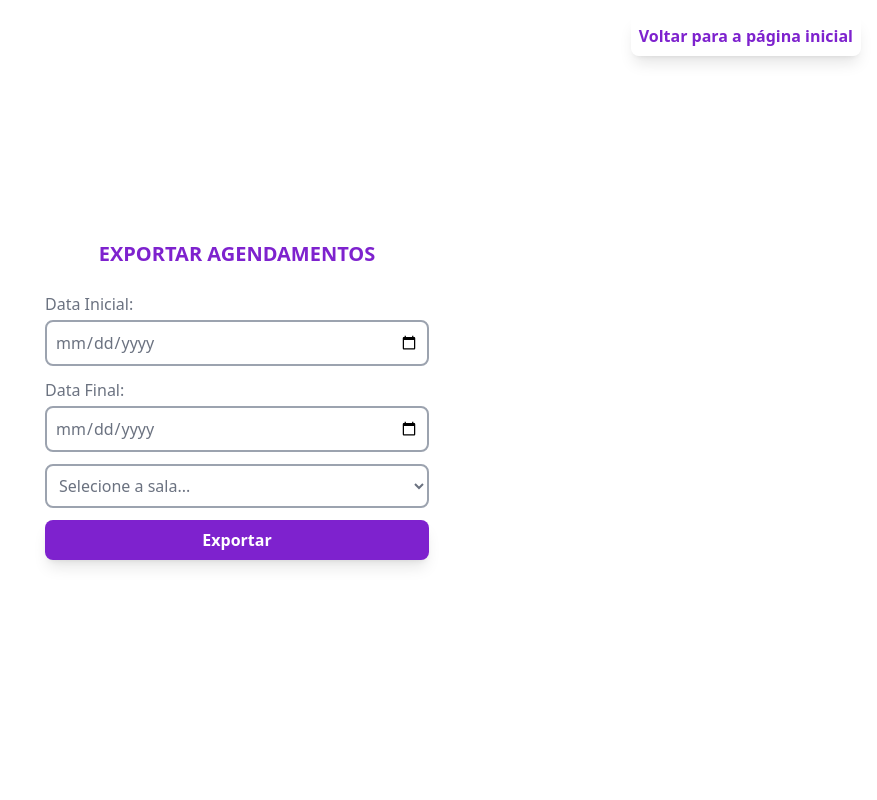
After one commit to stefanoalmeida/agenda-consultorio, a PHP site: page /exportAppointments.php in a window 1280 px wide. The commit adds this page. Shown: the whole page, without its empty margins (403-1280 px from the left). Run offline with PHP 8.4, Linux system fonts and the light colour scheme; some libraries are stand-ins or nearby versions.

Commit message:
incluindo pagina de exportação de relatório dos eventos

```diff
--- /dev/null
+++ b/exportAppointments.php
@@ -0,0 +1,63 @@
+<!doctype html>
+<html lang="pt-BR">
+<head>
+    <meta charset="UTF-8">
+    <meta name="viewport"
+          content="width=device-width, user-scalable=no, initial-scale=1.0, maximum-scale=1.0, minimum-scale=1.0">
+    <meta http-equiv="X-UA-Compatible" content="ie=edge">
+    <script src="https://cdn.tailwindcss.com"></script>
+
+    <title>Novo agendamento</title>
+</head>
+<body class="bg-white-100 flex flex-col items-center justify-center h-screen gap-6 relative">
+
+<h2 class="font-bold text-purple-700 text-xl uppercase">Exportar agendamentos</h2>
+
+<div class="w-96">
+    <form action="./source/commands/create_professional.php" method="POST" class="flex flex-col gap-3">
+        <div class="flex flex-col gap-1">
+            <label for="" class="text-gray-500">Data Inicial:</label>
+            <input type="date" name="data_inicial"
+                   class="p-2 bg-transparent border-2 border-gray-400 rounded-lg text-gray-500 focus:outline-purple-500"
+            >
+        </div>
+
+        <div class="flex flex-col gap-1">
+            <label for="" class="text-gray-500">Data Final:</label>
+            <input type="date" name="data_final"
+                   class="p-2 bg-transparent border-2 border-gray-400 rounded-lg text-gray-500 focus:outline-purple-500"
+            >
+        </div>
+
+        <div class="flex flex-col gap-1">
+            <select name="sala" id=""
+                    class="w-full p-2 bg-transparent border-2 border-gray-400 rounded-lg text-gray-500
+                    focus:outline-purple-700"
+            >
+                <option value="" selected>Selecione a sala...</option>
+                <option value="Sala 01">Sala 01</option>
+                <option value="Sala 02">Sala 02</option>
+                <option value="Sala 03">Sala 03</option>
+                <option value="Sala 04">Sala 04</option>
+                <option value="Sala 05">Sala 05</option>
+                <option value="Sala 06">Sala 06</option>
+            </select>
+        </div>
+
+        <button
+                class="rounded-lg bg-purple-700 text-white font-bold p-2 shadow-lg hover:shadow-purple-400/70 hover:border-none
+                 hover:bg-purple-600"
+        >
+            Exportar
+        </button>
+    </form>
+</div>
+<a
+        href="./index.php"
+        class="p-2 bg-transparent text-purple-700 font-bold rounded-lg shadow-lg hover:shadow-purple-500/70
+        hover:border-none hover:bg-purple-700 hover:text-white fixed right-4 top-4"
+>
+    Voltar para a página inicial
+</a>
+</body>
+</html>
```
Also changed, not shown: index.php (+8 -0 lines).
